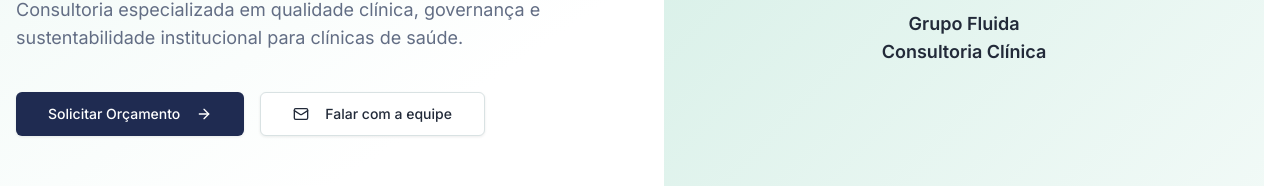
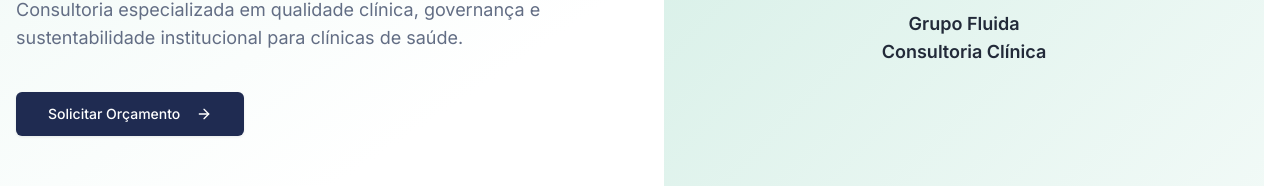
Before and after one commit to GiovannaJSantini/faiq-s, a React (Vite) app: page /institucional in a window 1280 px wide. Shown: the part 526-712 px from the top of the page. Built offline with nearby package versions, Linux system fonts and the light colour scheme.

Commit message:
Visual edit in Lovable
Edited UI in Lovable

```diff
--- a/src/components/lumen/HeroSection.tsx
+++ b/src/components/lumen/HeroSection.tsx
@@ -1,9 +1,7 @@
 import { Button } from "@/components/ui/button";
 import { ArrowRight, Mail } from "lucide-react";
-
 export function HeroSection() {
-  return (
-    <section className="relative bg-gradient-to-br from-[#1FA87A]/10 via-background to-background py-20 lg:py-32">
+  return <section className="relative bg-gradient-to-br from-[#1FA87A]/10 via-background to-background py-20 lg:py-32">
       <div className="container mx-auto px-4">
         <div className="grid grid-cols-1 lg:grid-cols-2 gap-12 items-center">
           <div className="space-y-6">
@@ -17,20 +15,13 @@ export function HeroSection() {
 
             <div className="flex flex-col sm:flex-row gap-4 pt-4">
               <Button size="lg" asChild>
-                <a
-                  href="https://forms.gle/zEAZXbcQ5eCK1McbA"
-                  target="_blank"
-                  rel="noopener noreferrer"
-                >
+                <a href="https://forms.gle/zEAZXbcQ5eCK1McbA" target="_blank" rel="noopener noreferrer">
                   Solicitar Orçamento
                   <ArrowRight className="ml-2 w-4 h-4" />
                 </a>
               </Button>
               <Button size="lg" variant="outline" asChild>
-                <a href="mailto:grupofluida@gmail.com">
-                  <Mail className="mr-2 w-4 h-4" />
-                  Falar com a equipe
-                </a>
+
               </Button>
             </div>
           </div>
@@ -49,6 +40,5 @@ export function HeroSection() {
           </div>
         </div>
       </div>
-    </section>
-  );
+    </section>;
 }
```
